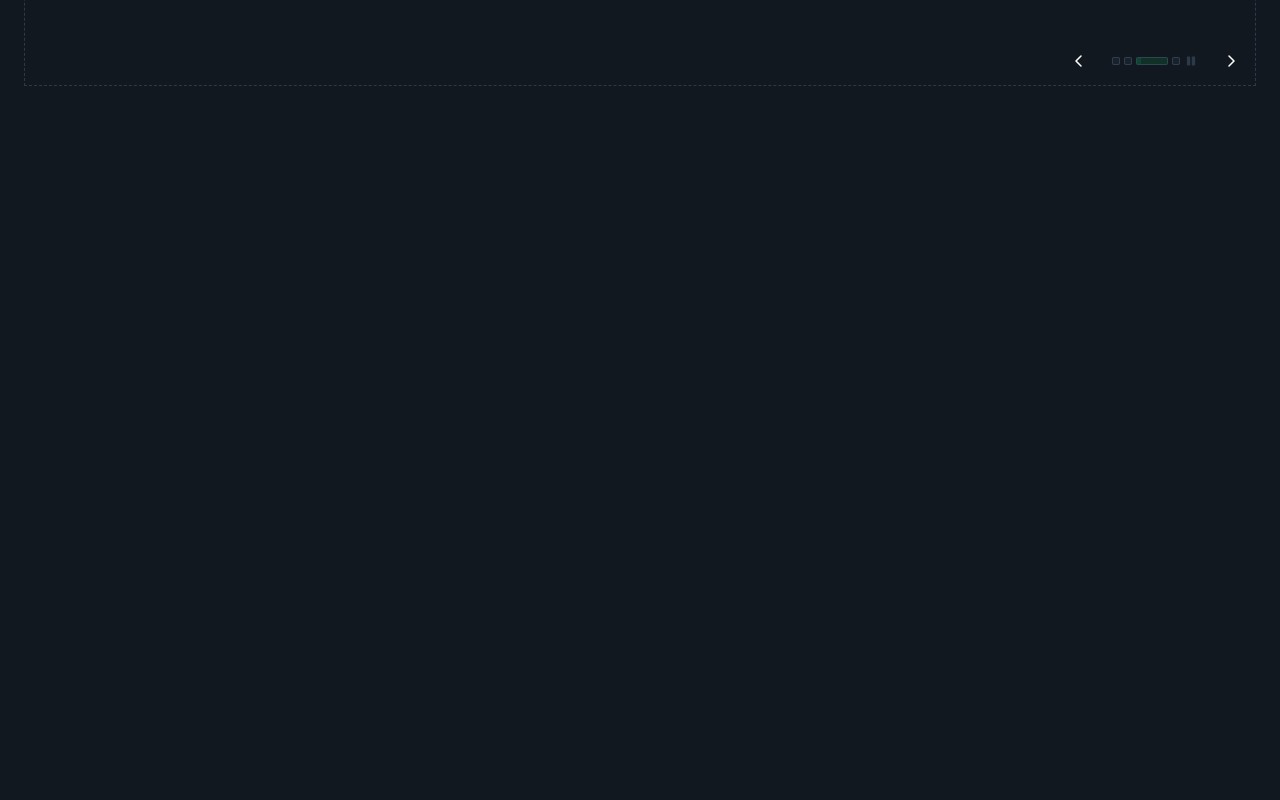
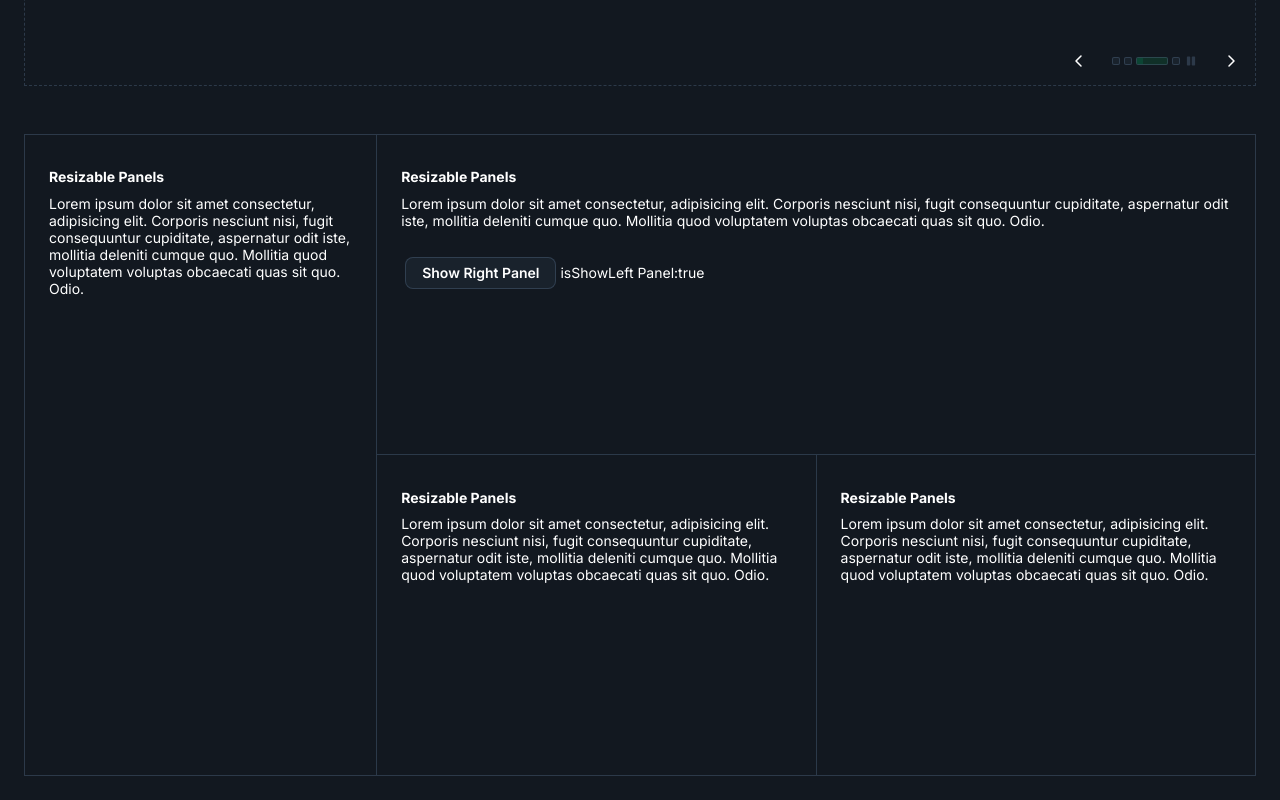
Before and after one commit to hilmiha/asdasc-ui, a React (Vite) app: page / in a window 1280 px wide. Shown: the part 5176-5976 px from the top of the page. Before the commit the page ends 5286 px from the top, so only its background shows below. Built offline with nearby package versions, Linux system fonts and the light colour scheme.

Commit message:
- new component resizable panels

```diff
--- a/package.json
+++ b/package.json
@@ -22,6 +22,7 @@
     "react-day-picker": "^9.8.1",
     "react-dom": "^19.1.0",
     "react-icons": "^5.5.0",
+    "react-resizable-panels": "^3.0.5",
     "sortablejs": "^1.15.6"
   },
   "devDependencies": {
--- a/src/App.tsx
+++ b/src/App.tsx
@@ -33,6 +33,9 @@ import Tag from './components/tag';
 import Carousel from './components/carousel';
 import type { tabItem } from './components/tabs';
 import Tabs from './components/tabs';
+import Resizable from './components/resizable';
+import ResizableHandle from './components/resizable/resizable-handle';
+import ResizablePanel from './components/resizable/resizable-panel';
 
 function App() {
     const {
@@ -242,6 +245,9 @@ function App() {
         ]
     },[])
     const [tabSelected, setTabSelected] = useState('dashboard')
+
+
+    const [isShowLeftPanel, setIsShowLeftPanel] = useState(true)
 
     return (
         <div>
@@ -1248,6 +1254,59 @@ function App() {
                     </div>
                 </Carousel>
             </div>
+            <div style={{height:'80vh', border:'1px solid var(--clr-border)', margin:'var(--space-300)'}}>
+                <Resizable isSavePanelSize={true} direction={appTheme.screenSize==='mobile'?('vertical'):('horizontal')}>
+                    {
+                        isShowLeftPanel&&(
+                            <>
+                                <ResizablePanel order={1} minPanelSize={0} defaultPanelSize={20} contentPadding='var(--space-300)'>
+                                    <div>
+                                        <h1>Resizable Panels</h1>
+                                        <p>Lorem ipsum dolor sit amet consectetur, adipisicing elit. Corporis nesciunt nisi, fugit consequuntur cupiditate, aspernatur odit iste, mollitia deleniti cumque quo. Mollitia quod voluptatem voluptas obcaecati quas sit quo. Odio.</p>
+                                    </div>
+                                </ResizablePanel>
+                                <ResizableHandle/>
+                            </>
+
+                        )
+                    }
+                    <ResizablePanel order={2}>
+                        <Resizable direction='vertical'>
+                            <ResizablePanel minPanelSize={20} contentPadding='var(--space-300)'>
+                                <div>
+                                    <h1>Resizable Panels</h1>
+                                    <p>Lorem ipsum dolor sit amet consectetur, adipisicing elit. Corporis nesciunt nisi, fugit consequuntur cupiditate, aspernatur odit iste, mollitia deleniti cumque quo. Mollitia quod voluptatem voluptas obcaecati quas sit quo. Odio.</p>
+                                    <div style={{display:'flex', alignItems:"center", marginTop:"var(--space-300)"}}>
+                                        <Button
+                                            txtLabel={'Show Right Panel'}
+                                            onClick={()=>{setIsShowLeftPanel(!isShowLeftPanel)}}
+                                        />
+                                        <span>isShowLeft Panel:{`${isShowLeftPanel}`}</span>
+                                    </div>
+                                </div>
+                            </ResizablePanel>
+                            <ResizableHandle/>
+                            <ResizablePanel minPanelSize={20}>
+                                <Resizable direction='horizontal'>
+                                    <ResizablePanel minPanelSize={20} minContentWidth='10vw' contentPadding='var(--space-300)'>
+                                        <div>
+                                            <h1>Resizable Panels</h1>
+                                            <p>Lorem ipsum dolor sit amet consectetur, adipisicing elit. Corporis nesciunt nisi, fugit consequuntur cupiditate, aspernatur odit iste, mollitia deleniti cumque quo. Mollitia quod voluptatem voluptas obcaecati quas sit quo. Odio.</p>
+                                        </div>
+                                    </ResizablePanel>
+                                    <ResizableHandle/>
+                                    <ResizablePanel minPanelSize={20} minContentWidth='10vw' contentPadding='var(--space-300)'>
+                                        <div>
+                                            <h1>Resizable Panels</h1>
+                                            <p>Lorem ipsum dolor sit amet consectetur, adipisicing elit. Corporis nesciunt nisi, fugit consequuntur cupiditate, aspernatur odit iste, mollitia deleniti cumque quo. Mollitia quod voluptatem voluptas obcaecati quas sit quo. Odio.</p>
+                                        </div>
+                                    </ResizablePanel>
+                                </Resizable>
+                            </ResizablePanel>
+                        </Resizable>
+                    </ResizablePanel>
+                </Resizable>
+            </div>
         </div>
     )
 }
--- /dev/null
+++ b/src/components/resizable/index.tsx
@@ -0,0 +1,21 @@
+import './styles.scss'
+import type { ReactNode } from "react"
+import { PanelGroup } from "react-resizable-panels"
+
+const Resizable = ({
+    children,
+    isSavePanelSize,
+    direction,
+}:{
+    isSavePanelSize?:boolean
+    direction:'horizontal' | 'vertical',
+    children:ReactNode
+}) =>{
+    return(
+        <PanelGroup autoSaveId={isSavePanelSize?("conditional"):(undefined)} direction={direction} className={`resizable-panel-group ${direction}`}>
+            {children}
+        </PanelGroup>
+    )
+}
+
+export default Resizable
--- /dev/null
+++ b/src/components/resizable/resizable-handle.tsx
@@ -0,0 +1,23 @@
+import { useContext } from "react"
+import { PiDotsSixVerticalBold } from "react-icons/pi"
+import { PanelResizeHandle } from "react-resizable-panels"
+import { GlobalContext, type _GlobalContextType } from "../../context/global-context"
+
+const ResizableHandle = () =>{
+    const {
+        screenSize
+    } = useContext(GlobalContext) as _GlobalContextType
+    return(
+        <PanelResizeHandle className="resizable-handle">
+            {
+                (screenSize==='mobile')&&(
+                    <div className="handle-box">
+                        <PiDotsSixVerticalBold className="global-icon handle-icon"/>
+                    </div>
+                )
+            }
+        </PanelResizeHandle>
+    )
+}
+
+export default ResizableHandle
--- /dev/null
+++ b/src/components/resizable/resizable-panel.tsx
@@ -0,0 +1,63 @@
+import { useMemo, type JSX } from "react"
+import { Panel } from "react-resizable-panels"
+
+const ResizablePanel = ({
+    id = undefined,
+    children,
+    order = undefined,
+    minPanelSize = undefined,
+    defaultPanelSize = 50,
+    minContentWidth = '320px',
+    contentPadding = '0px',
+    isOverFlow = false
+}:{
+    id?:string
+    children:JSX.Element,
+    order?:number,
+    minPanelSize?:number,
+    defaultPanelSize?:number,
+    minContentWidth?:string,
+    contentPadding?:string
+    isOverFlow?:boolean
+}) =>{
+
+    const isPanelGroup = useMemo(()=>{
+        console.log(children.type)
+        if(typeof children.type === 'function'){
+            return true
+        }else{
+            return false
+        }
+    },[])
+
+    if(isPanelGroup){
+        return(
+            <Panel id={id} minSize={minPanelSize} defaultSize={defaultPanelSize} order={order}>
+                {children}
+            </Panel>
+        )
+    }else{
+        return(
+            <Panel id={id} minSize={minPanelSize} defaultSize={defaultPanelSize}>
+                <div
+                    className='resizable-panel'
+                    style={{
+                        overflow:(isOverFlow)?('auto'):('auto')
+                    }}
+                >
+                    <div
+                        style={{
+                            minWidth:minContentWidth,
+                            padding:contentPadding
+                        }}
+                    >
+                        {children}
+                    </div>
+                </div>
+            </Panel>
+        )
+    }
+
+}
+
+export default ResizablePanel
--- /dev/null
+++ b/src/components/resizable/styles.scss
@@ -0,0 +1,31 @@
+.resizable-handle{
+    position: relative;
+    display: flex;
+    align-items: center;
+    justify-content: center;
+    border-left: 1px solid var(--clr-border);
+    border-top: 1px solid var(--clr-border);
+
+    &:focus-visible{
+        outline: 2px solid var(--clr-focus-ouline);
+        outline-offset: 2px;
+        z-index: 1;
+    }
+
+    .handle-box{
+        position: absolute;
+        background-color: var(--clr-surface-3);
+        height: fit-content;
+        width: fit-content;
+        display: flex;
+        align-items: center;
+        justify-content: center;
+        padding: var(--space-25);
+    }
+}
+
+.resizable-panel{
+    overflow: auto;
+    height: 100%;
+    max-height: 100%;
+}
--- a/src/components/tabs/index.tsx
+++ b/src/components/tabs/index.tsx
@@ -14,15 +14,7 @@ const Tabs = ({
     tabItem = [],
     selectedItem = '',
     onClickTabItem = undefined
-}:{
-    className?:string,
-    shape?:globalShapeType,
-    appearance?:'detached' | 'flush',
-    style?:buttonStyleType,
-    tabItem:tabItem[],
-    selectedItem:string,
-    onClickTabItem?:(id:string)=>void
-}) =>{
+}:_Tabs) =>{
     const {
         globalShape
     } = useContext(GlobalContext) as _GlobalContextType
@@ -61,3 +53,13 @@ const Tabs = ({
 }
 
 export default Tabs
+
+interface _Tabs {
+    className?:string,
+    shape?:globalShapeType,
+    appearance?:'detached' | 'flush',
+    style?:buttonStyleType,
+    tabItem:tabItem[],
+    selectedItem:string,
+    onClickTabItem?:(id:string)=>void
+}
```
Also changed, not shown: 1 other file (tests, documents, lock files or other folders).
